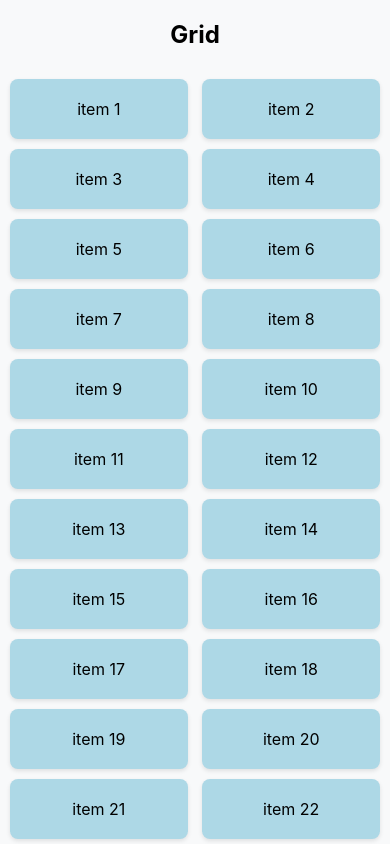
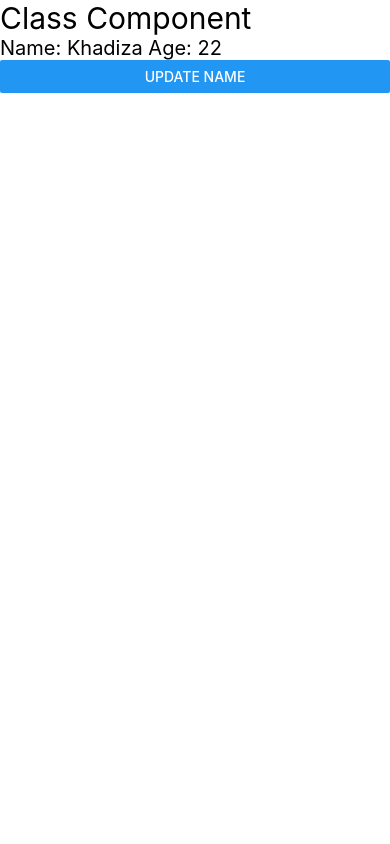
Before and after one commit to khadiza21/nativFirstApp, a React Native app: screen / in a window 390 px wide. Built offline with nearby package versions, Linux system fonts and the light colour scheme.

Commit message:
class base components  update compnents

```diff
--- a/App.jsx
+++ b/App.jsx
@@ -2,19 +2,23 @@
 
 // rnfe
 import React from 'react';
-import { Text, View} from 'react-native';
+import { Text, View } from 'react-native';
 // import First from './src/components/First';
 // import InputText from './src/components/InputText';
 // import FlatListScreen from './src/components/FlatListScreen';
 // import SectionListScreen from './src/components/SectionListScreen';
 // import LoginForm from './src/components/LoginForm';
 // import ContactListScreen from './src/screens/ContactListScreen';
-import Grid from './src/components/Grid';;
+//import Grid from './src/components/Grid';
+import ClassComponents from './src/components/ClassComponents';
+;
 const App = () => {
   return (
-    <View  style={{flex:1}}>
-      <Grid />
-       {/*
+    <View style={{ flex: 1 }}>
+
+
+<ClassComponents />
+      {/* <Grid />
       <ContactListScreen />
      <LoginForm />
       <SectionListScreen />
--- /dev/null
+++ b/src/components/ClassComponents.jsx
@@ -0,0 +1,21 @@
+/* eslint-disable react-native/no-inline-styles */
+import { View, Text } from 'react-native';
+import React, { Component } from 'react';
+import SecondClass from './SecondClass';
+
+
+class ClassComponents extends Component {
+
+    render() {
+
+        const age = 22;
+        return (
+            <View>
+                <Text style={{fontSize:30}}>Class Component</Text>
+                <SecondClass data={age} />
+            </View>
+        );
+    }
+}
+
+export default ClassComponents;
--- /dev/null
+++ b/src/components/SecondClass.jsx
@@ -0,0 +1,25 @@
+//rnce
+import { Button, Text, View } from 'react-native';
+import React, { Component } from 'react';
+
+ class SecondClass extends Component {
+    constructor(){
+        super();
+        this.state = {
+            myName: 'Khadiza',
+        };
+    }
+updateName = () => {
+    this.setState({myName: 'Ali'})
+}
+  render() {
+    return (
+      <View>
+        <Text style={{fontSize:20}}>Name: {this.state.myName} Age: {this.props.data}</Text>
+        <Button title='Update Name' onPress={this.updateName} />
+      </View>
+    );
+  }
+}
+
+export default SecondClass;
```
